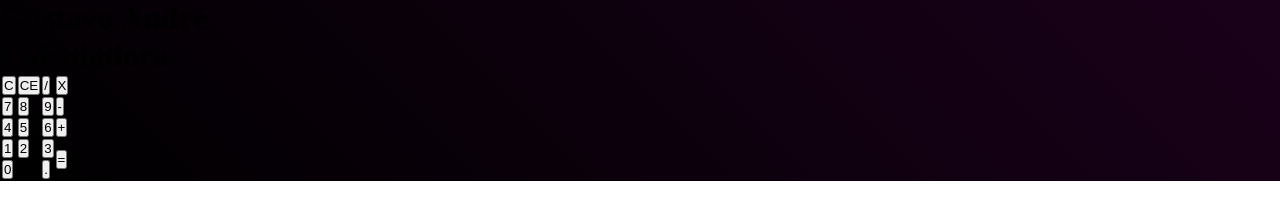
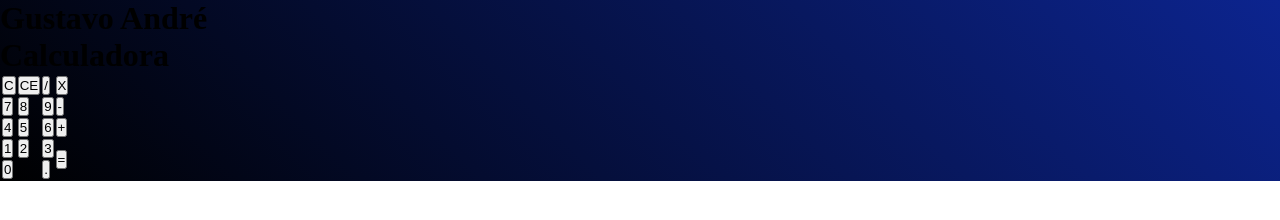
Before and after one commit to Gustazl/calculadora, a plain HTML site: page index.html in a window 1280 px wide. Drawn offline with Linux system fonts and the light colour scheme.

Commit message:
cor azul

```diff
--- a/index.html
+++ b/index.html
@@ -10,7 +10,7 @@
         padding: 0;
        }
        .fundo{
-        background-image: linear-gradient(45deg, black, rgb(26, 1, 26) );
+        background-image: linear-gradient(45deg, black, rgb(12, 36, 143) );
        }
     </style>
 </head>
```
